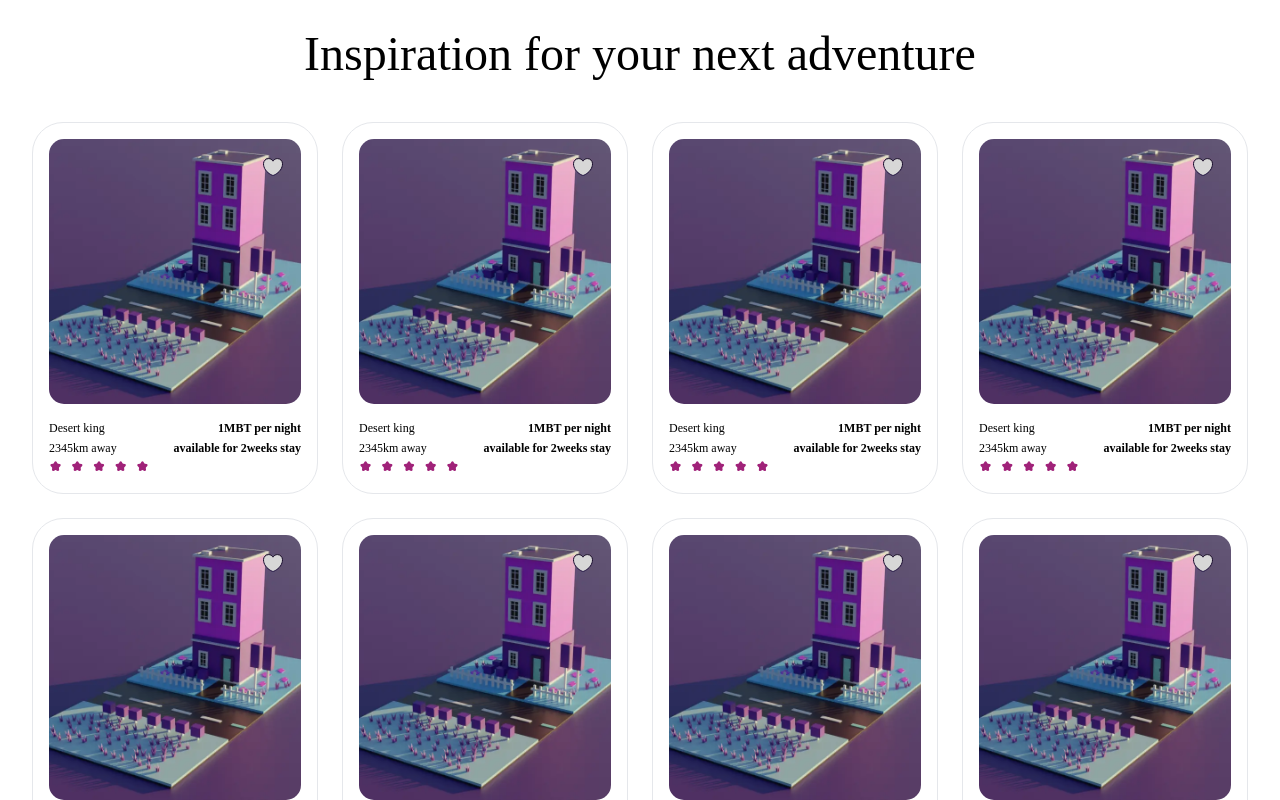
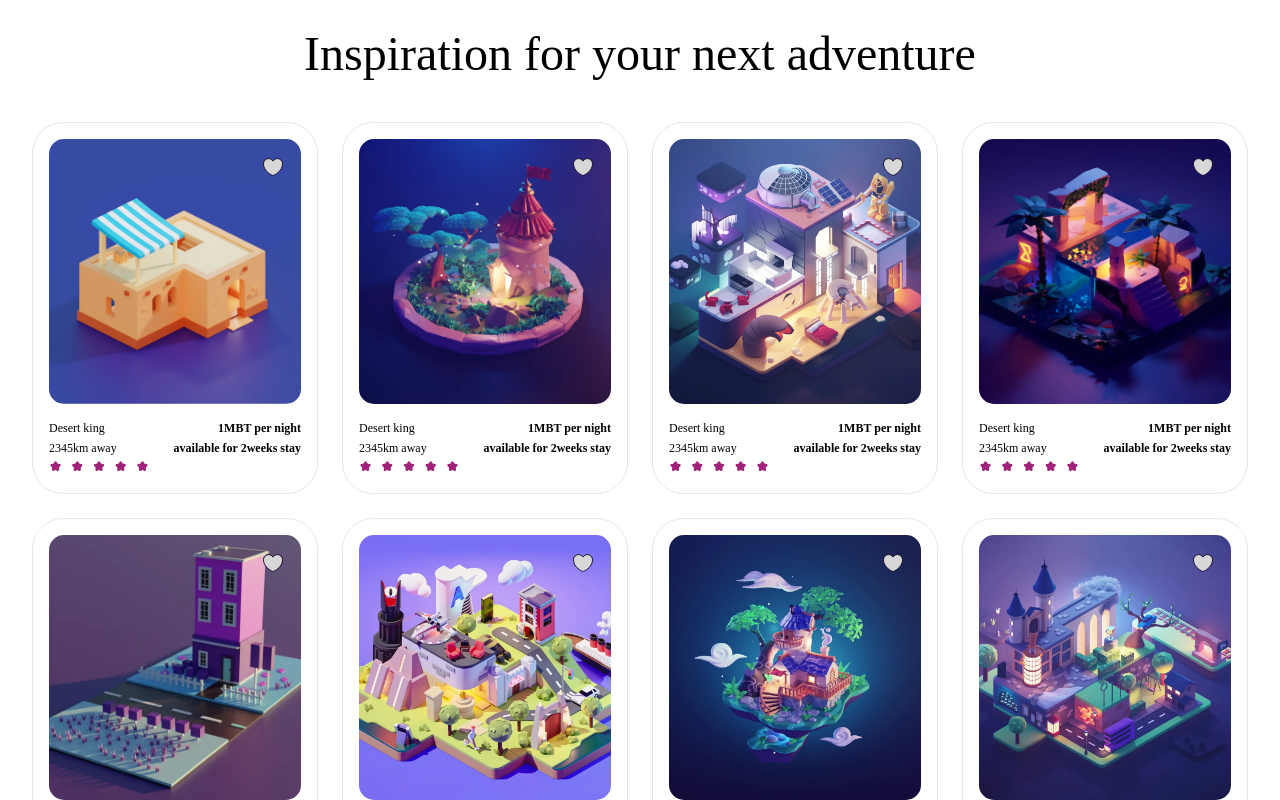
Before and after one commit to monarcode/metabnb, a React (Vite) app: page / in a window 1280 px wide. Shown: the part 1040-1840 px from the top of the page. Built offline with nearby package versions, Linux system fonts and the light colour scheme; a web font is replaced by a local one; what prettier-plugin-tailwindcss would draw is missing.

Commit message:
fix: upated inpiration listing

```diff
--- a/index.html
+++ b/index.html
@@ -4,7 +4,7 @@
     <meta charset="UTF-8" />
     <link rel="icon" type="image/svg+xml" href="/vite.svg" />
     <meta name="viewport" content="width=device-width, initial-scale=1.0" />
-    <title>Vite + React</title>
+    <title>MetaBnB</title>
   </head>
   <body>
     <div id="root"></div>
--- a/src/components/NftItem.jsx
+++ b/src/components/NftItem.jsx
@@ -1,4 +1,4 @@
-export function NftItem() {
+export function NftItem({ img }) {
   return (
     <div className="relative flex h-[372px] flex-col rounded-[31px] border p-4 pb-5">
       <div className="group relative h-[265px] flex-shrink-0 overflow-hidden rounded-[15px]">
@@ -11,7 +11,7 @@ export function NftItem() {
 
         {/* nft image */}
         <img
-          src="/nfts/1.webp"
+          src={`/nfts/${img}.webp`}
           alt="nft"
           className="z-10 h-full w-full object-cover transition-all group-hover:scale-125"
         />
--- a/src/pages/home/index.jsx
+++ b/src/pages/home/index.jsx
@@ -54,14 +54,14 @@ export default function Home() {
           </h1>
 
           <div className="mt-11 grid grid-cols-4 gap-6">
-            <NftItem />
-            <NftItem />
-            <NftItem />
-            <NftItem />
-            <NftItem />
-            <NftItem />
-            <NftItem />
-            <NftItem />
+            <NftItem img={5} />
+            <NftItem img={6} />
+            <NftItem img={7} />
+            <NftItem img={8} />
+            <NftItem img={1} />
+            <NftItem img={2} />
+            <NftItem img={3} />
+            <NftItem img={4} />
           </div>
         </div>
       </section>
```
